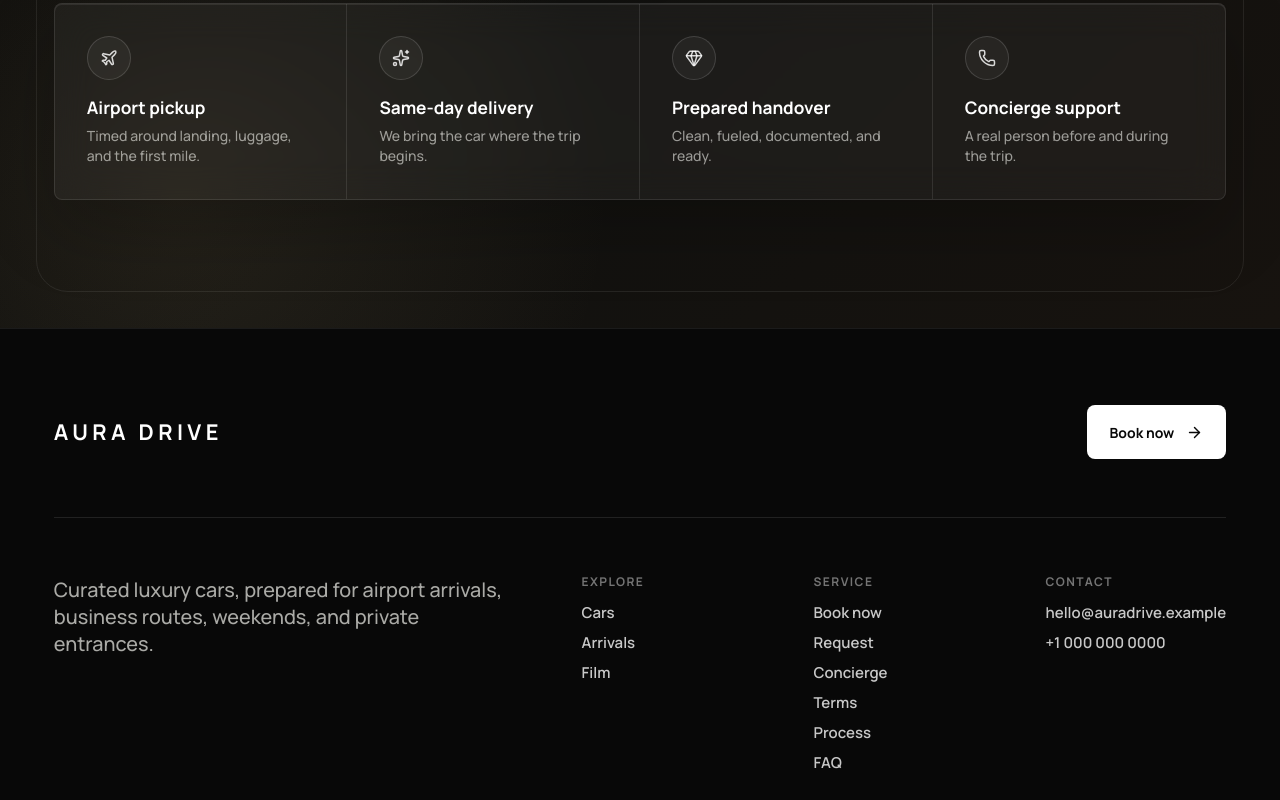
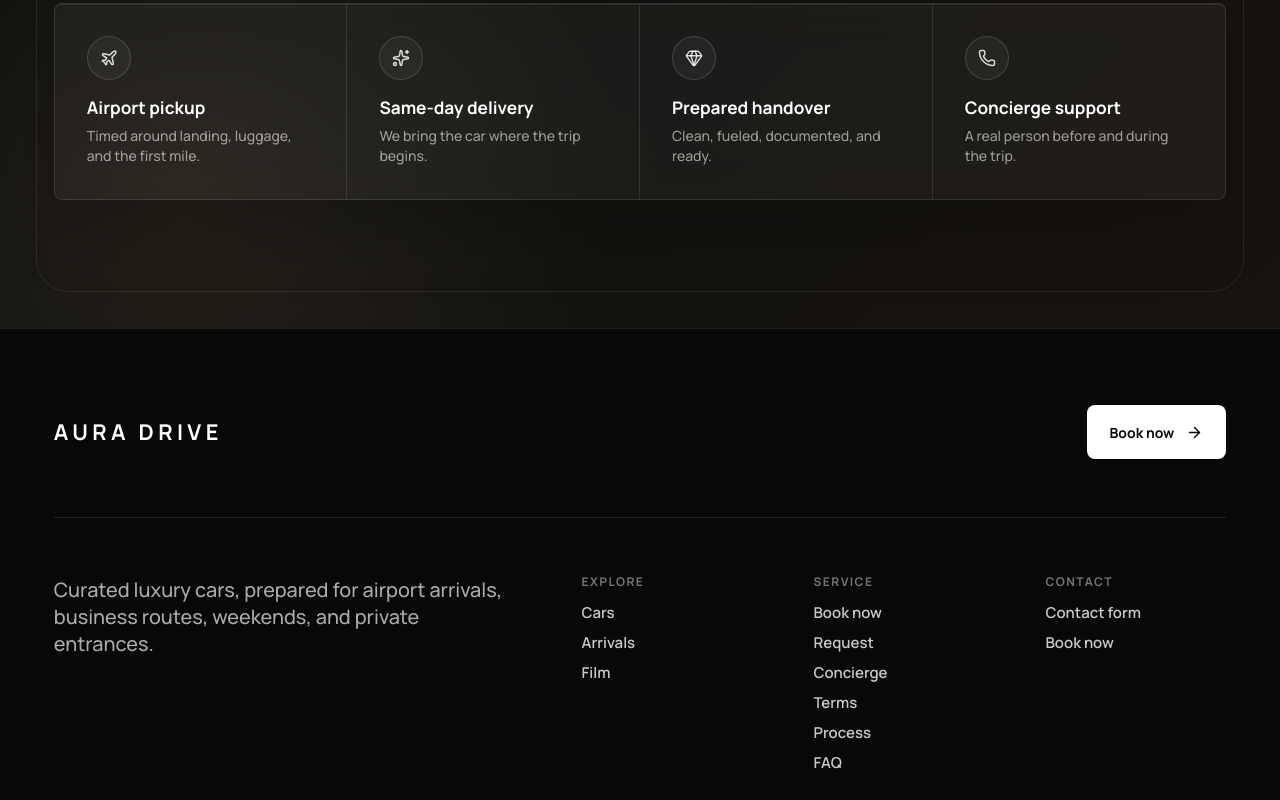
Before and after one commit to bamideleadesola-droid/aura-drive-luxury-rentals, a React (Vite) app: page / in a window 1280 px wide. Shown: the part 11200-12000 px from the top of the page. Built offline with nearby package versions, Linux system fonts and the light colour scheme.

Commit message:
Remove placeholder contact details

```diff
--- a/src/App.tsx
+++ b/src/App.tsx
@@ -595,15 +595,15 @@
 const contactMethods = [
   {
     title: "Email",
-    value: "hello@auradrive.example",
-    href: "mailto:hello@auradrive.example",
-    detail: "Best for quotes, documents, and planned bookings.",
-  },
-  {
-    title: "Phone",
-    value: "+1 000 000 0000",
-    href: "tel:+10000000000",
-    detail: "Best for same-day timing and handover updates.",
+    value: "Use the contact form",
+    href: "#contact-form",
+    detail: "Best for quotes, documents, and planned bookings before a car is prepared.",
+  },
+  {
+    title: "Booking",
+    value: "Send a request",
+    href: "/book",
+    detail: "Best for dates, delivery location, vehicle preference, and passenger details.",
   },
   {
     title: "Concierge",
@@ -1532,6 +1532,7 @@
 
           <motion.form
             className="contact-form"
+            id="contact-form"
             onSubmit={handleContactSubmit}
             initial={shouldReduceMotion ? false : { opacity: 0, y: 24, scale: 0.985 }}
             animate={{ opacity: 1, y: 0, scale: 1 }}
@@ -2755,8 +2756,8 @@
 
             <div className="site-footer__contact">
               <span>Contact</span>
-              <a href="mailto:hello@auradrive.example">hello@auradrive.example</a>
-              <a href="tel:+10000000000">+1 000 000 0000</a>
+              <a href={contactHref}>Contact form</a>
+              <a href={bookHref}>Book now</a>
             </div>
           </div>
 
```
